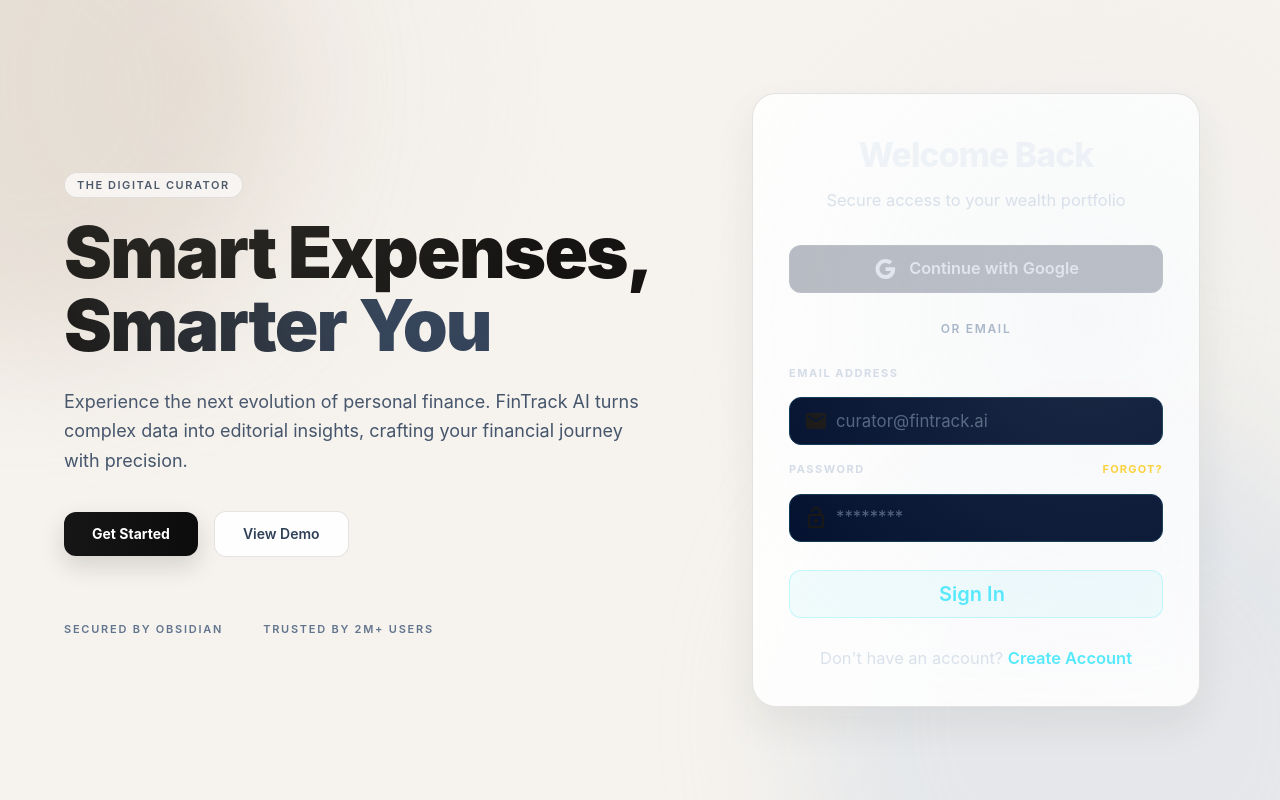
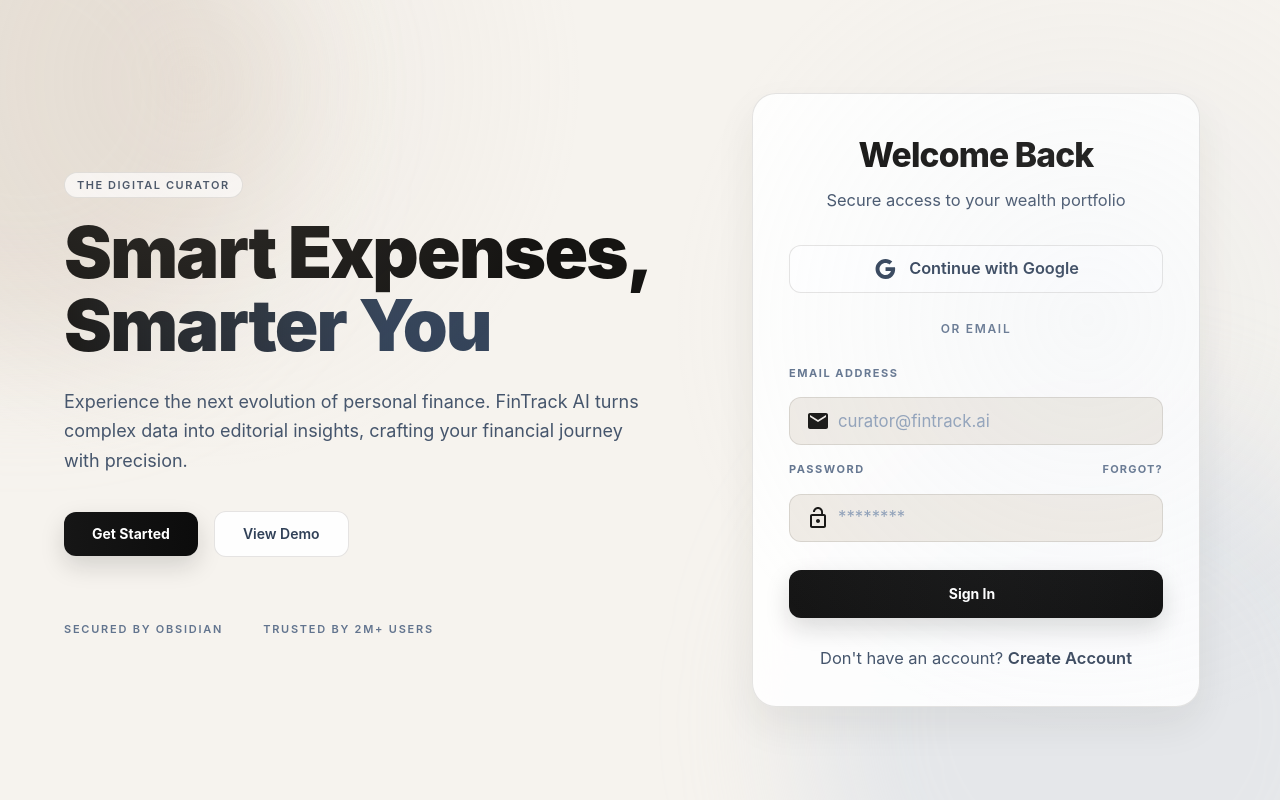
Before and after one commit to Chu29/fintrack-ai, a React (Vite) app in the folder client/: page / in a window 1280 px wide. Built offline with nearby package versions, Linux system fonts and the light colour scheme.

Commit message:
feat: refactor SignIn component to use authStyles for improved styling

```diff
--- a/client/src/pages/_components/SignIn.jsx
+++ b/client/src/pages/_components/SignIn.jsx
@@ -1,87 +1,74 @@
 import GoogleIcon from '@mui/icons-material/Google'
 import LockOpenIcon from '@mui/icons-material/LockOpen'
 import EmailIcon from '@mui/icons-material/Email'
+import { authStyles as auth } from './authStyles'
 
 const SignIn = () => {
   return (
     <>
-      <h2 className="text-center text-[2.1rem] font-extrabold tracking-tight text-slate-100">
-        Welcome Back
-      </h2>
-      <p className="mt-2 text-center text-[1.03rem] text-slate-300/70">
+      <h2 className={auth.titleCenter}>Welcome Back</h2>
+      <p className={auth.subtextCenter}>
         Secure access to your wealth portfolio
       </p>
 
       <button
         type="button"
-        className="mt-8 flex h-12 w-full items-center justify-center gap-3 rounded-xl border border-white/5 bg-slate-700/35 px-4 text-[1.02rem] font-semibold text-slate-200 transition hover:bg-slate-700/50"
+        className={`${auth.secondaryButton} mt-8`}
       >
         <GoogleIcon />
         Continue with Google
       </button>
 
-      <p className="my-7 text-center text-xs font-semibold uppercase tracking-[0.14em] text-slate-400/80">
+      <p className={`${auth.dividerText} my-7`}>
         Or email
       </p>
 
       <form className="space-y-4" onSubmit={(event) => event.preventDefault()}>
-        <label
-          htmlFor="email"
-          className="block text-[11px] font-bold uppercase tracking-[0.14em] text-slate-300/80"
-        >
+        <label htmlFor="email" className={auth.labelSm}>
           Email address
         </label>
-        <div className="flex h-12 items-center gap-2 rounded-xl border border-[#0e3653] bg-[#020f2d] px-3.5 focus-within:border-cyan-300/70">
+        <div className={auth.field}>
           <EmailIcon />
           <input
             id="email"
             name="email"
             type="email"
             placeholder="curator@fintrack.ai"
-            className="w-full bg-transparent text-[1.05rem] text-slate-200 placeholder:text-slate-500/80 outline-none"
+            className={auth.inputLg}
           />
         </div>
 
         <div className="mt-2 flex items-center justify-between">
-          <label
-            htmlFor="password"
-            className="text-[11px] font-bold uppercase tracking-[0.14em] text-slate-300/80"
-          >
+          <label htmlFor="password" className={auth.labelSm}>
             Password
           </label>
-          <button
-            type="button"
-            className="text-[11px] font-bold uppercase tracking-[0.11em] text-amber-300 transition hover:text-amber-200"
-          >
+          <button type="button" className={auth.forgot}>
             Forgot?
           </button>
         </div>
-        <div className="flex h-12 items-center gap-2 rounded-xl border border-[#0e3653] bg-[#020f2d] px-3.5 focus-within:border-cyan-300/70">
+        <div className={auth.field}>
           <LockOpenIcon />
           <input
             id="password"
             name="password"
             type="password"
             placeholder="********"
-            className="w-full bg-transparent text-[1.05rem] text-slate-200 placeholder:text-slate-500/80 outline-none"
+            className={auth.inputLg}
           />
         </div>
 
         <button
           type="submit"
-          className="mt-3 inline-flex h-12 w-full items-center justify-center gap-2 rounded-xl border border-cyan-300/30 bg-cyan-400/5 px-4 text-xl font-semibold text-cyan-300 transition hover:bg-cyan-400/10"
+          className={`${auth.primaryButton} mt-3 h-12 text-base`}
         >
           <span className="leading-none">Sign In</span>
           <span aria-hidden="true" className="text-lg leading-none"></span>
         </button>
       </form>
 
-      <p className="mt-7 text-center text-[1.03rem] text-slate-300/70">
+      <p className="mt-7 text-center text-[1.03rem] text-slate-600">
         Don&apos;t have an account?{' '}
-        <button
-          type="button"
-          className="font-semibold text-cyan-300 transition hover:text-cyan-200"
-        >
+        <button type="button" className={auth.link}>
           Create Account
         </button>
       </p>
```
